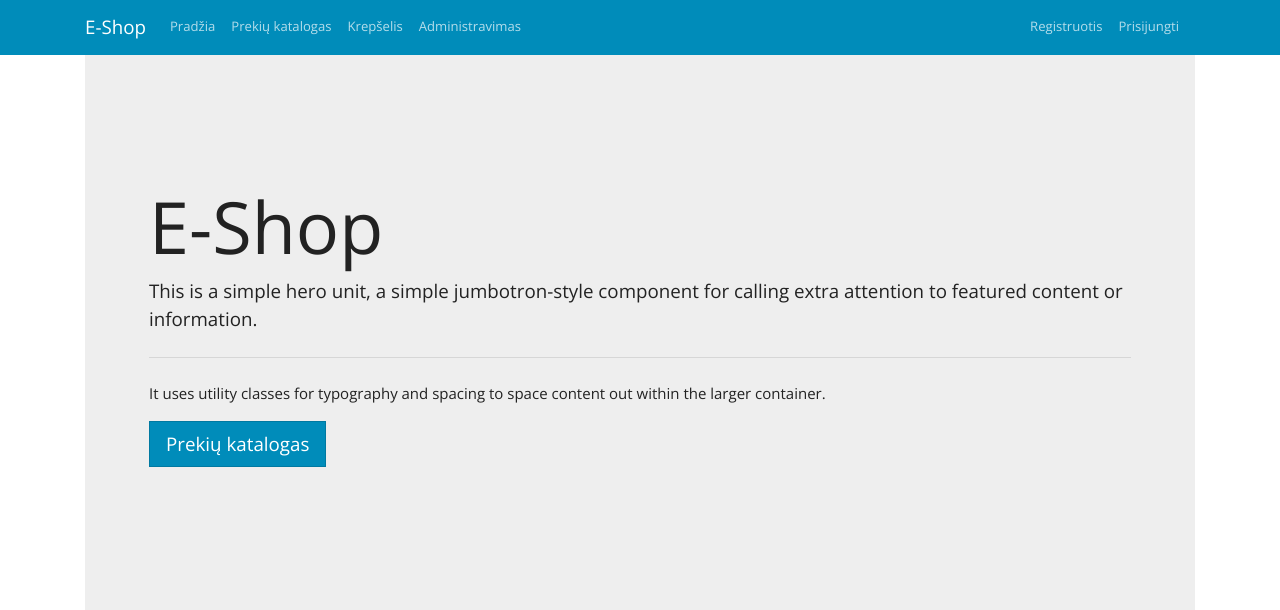
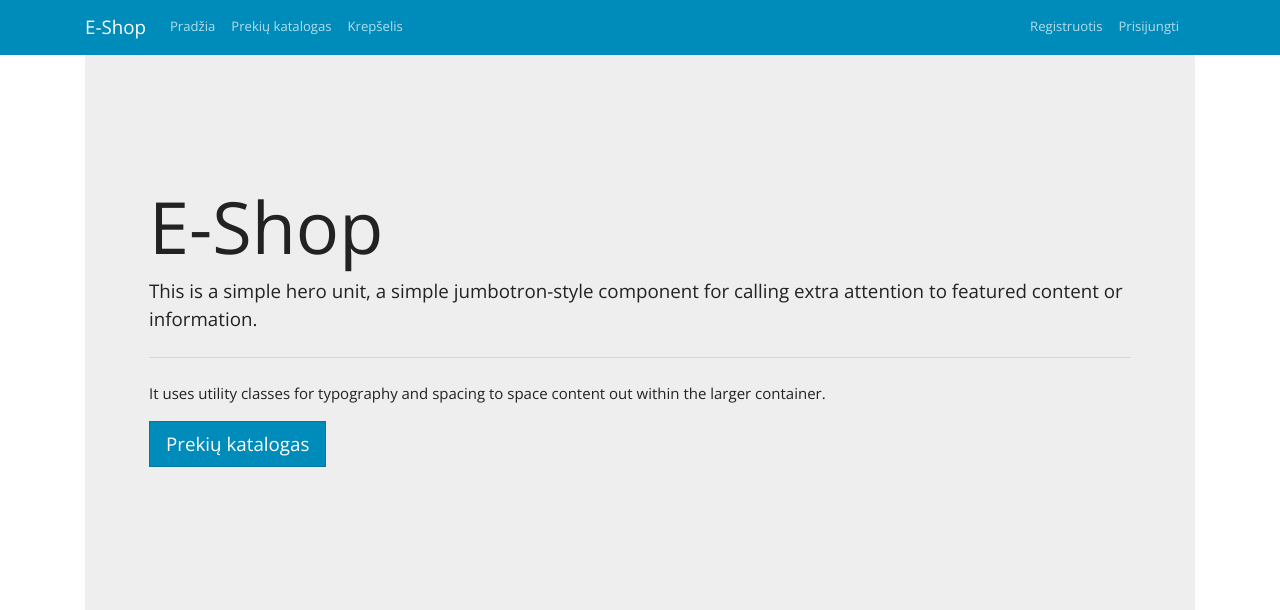
Before and after one commit to kaunas163/eshop-php-demo, a PHP site: page /eshop-demo/ in a window 1280 px wide. Shown: the top 610 px of the page. Run offline with PHP 8.4, Linux system fonts and the light colour scheme; data that the repository does not hold is empty.

Commit message:
show administration link for only admin

```diff
--- a/header.php
+++ b/header.php
@@ -41,9 +41,15 @@
                     <li class="nav-item">
                         <a class="nav-link" href="<?php echo $basePage; ?>views/checkout/index.php">Krepšelis</a>
                     </li>
-                    <li class="nav-item">
-                        <a class="nav-link" href="<?php echo $basePage; ?>views/admin/index.php">Administravimas</a>
-                    </li>
+                    <?php
+                        if ($user_data['role'] == 'admin') {
+                            ?>
+                                <li class="nav-item">
+                                    <a class="nav-link" href="<?php echo $basePage; ?>views/admin/index.php">Administravimas</a>
+                                </li>
+                            <?php
+                        }
+                    ?>
                 </ul>
                 <ul class="navbar-nav mr-sm-2">
                     <?php
```
